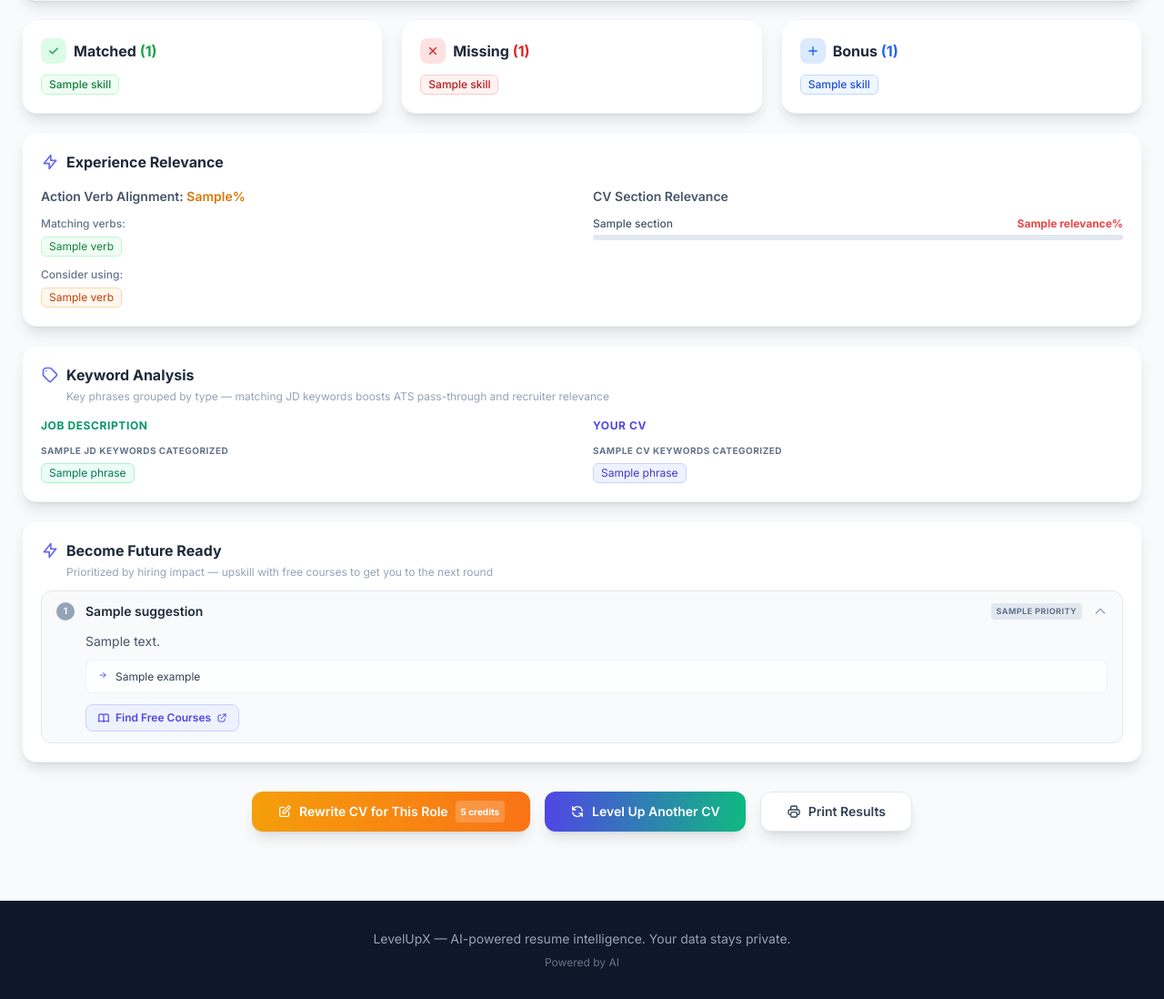
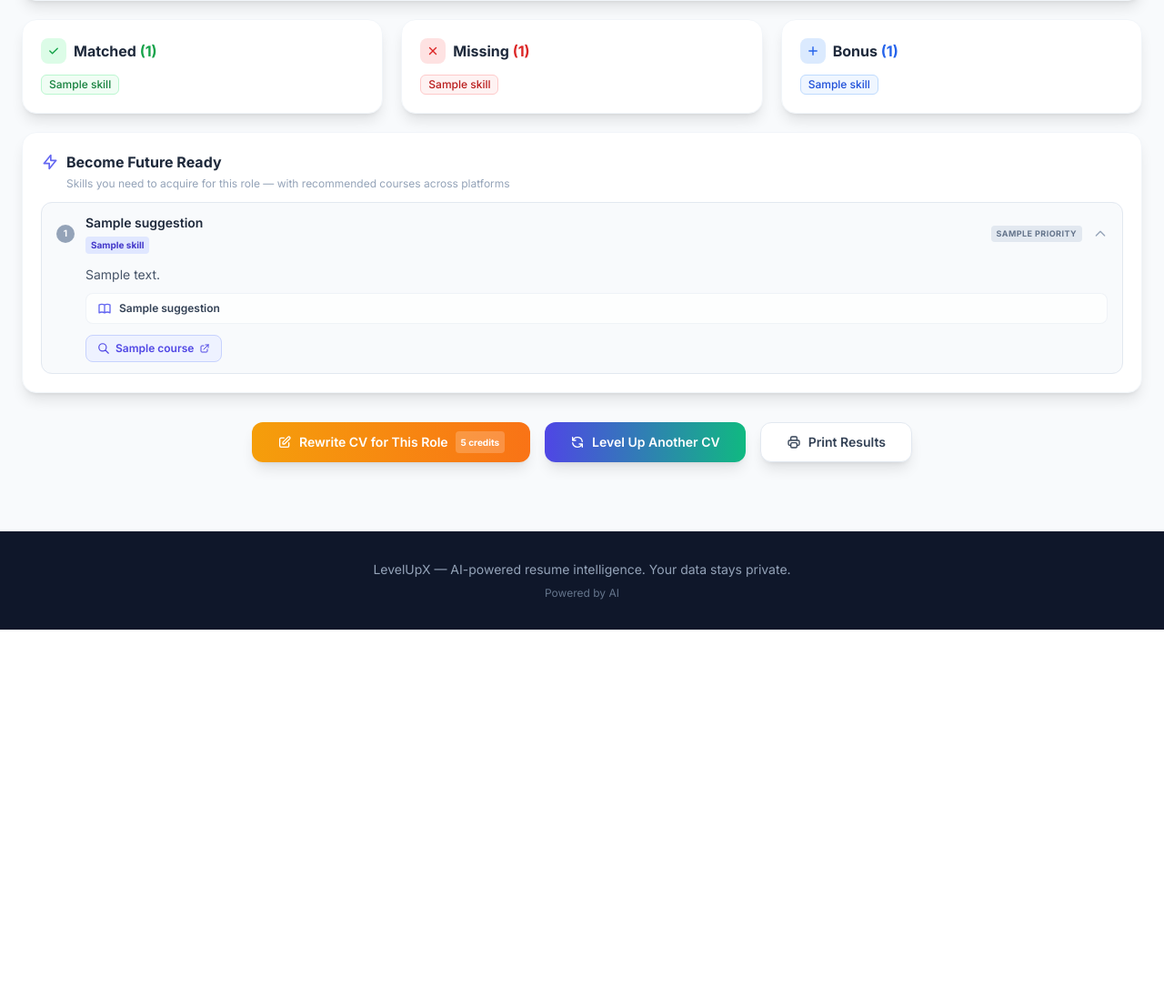
Before and after one commit to Sumant2298/cv-analyzer, a Flask app: template templates/results.html in a window 1280 px wide. Shown: the part 1125-2223 px from the top of the page at 91% size. After the commit the page ends 1817 px from the top, so only its background shows below. Run offline with Flask 3, Linux system fonts and the light colour scheme; the template is opened without the code that fills it: most values are stand-ins (such as "Sample title", 1, 10 or a date in 2020); some libraries are stand-ins or nearby versions.

Commit message:
Refocus Become Future Ready on skill acquisition + multi-platform courses
- Remove Experience Relevance and Keyword Analysis cards from results
- Rewrite LLM prompt: suggestions now focus on skill acquisition
  (not CV writing advice) with specific course recommendations
- Add _generate_course_urls() for Udemy, Coursera, Simplilearn search links
- LLM recommends course_name + platform for each missing skill
- Template shows skill badge, course recommendation, 3 platform buttons
- Default suggestions updated to skill-development (Cloud, PM, Data, etc.)
- Backward compatible: falls back to single course_url if course_urls missing

Co-Authored-By: Claude Opus 4.6 <noreply@anthropic.com>

```diff
--- a/templates/results.html
+++ b/templates/results.html
@@ -374,119 +374,13 @@
         </div>
     </div>
 
-    <!-- ===================== EXPERIENCE RELEVANCE — 6 sections ===================== -->
-    <div class="bg-white rounded-2xl shadow-lg border border-slate-100 p-5 anim-fade-up-4">
-        <h3 class="text-base font-bold text-slate-800 mb-4 flex items-center gap-2">
-            <svg class="w-5 h-5 text-brand-500" fill="none" stroke="currentColor" viewBox="0 0 24 24"><path stroke-linecap="round" stroke-linejoin="round" stroke-width="2" d="M13 10V3L4 14h7v7l9-11h-7z"/></svg>
-            Experience Relevance
-        </h3>
-        <div class="grid grid-cols-1 md:grid-cols-2 gap-6">
-            <div>
-                <h4 class="text-sm font-semibold text-slate-600 mb-3">Action Verb Alignment: <span class="{% if results.experience_analysis.verb_alignment >= 50 %}text-green-600{% else %}text-amber-600{% endif %}">{{ results.experience_analysis.verb_alignment }}%</span></h4>
-                {% if results.experience_analysis.common_action_verbs %}
-                <p class="text-xs text-slate-500 mb-1.5 font-medium">Matching verbs:</p>
-                <div class="flex flex-wrap gap-1 mb-3">
-                    {% for verb in results.experience_analysis.common_action_verbs %}
-                    <span class="bg-green-50 text-green-700 text-xs px-2 py-0.5 rounded-md border border-green-200">{{ verb }}</span>
-                    {% endfor %}
-                </div>
-                {% endif %}
-                {% if results.experience_analysis.missing_action_verbs %}
-                <p class="text-xs text-slate-500 mb-1.5 font-medium">Consider using:</p>
-                <div class="flex flex-wrap gap-1">
-                    {% for verb in results.experience_analysis.missing_action_verbs %}
-                    <span class="bg-orange-50 text-orange-700 text-xs px-2 py-0.5 rounded-md border border-orange-200">{{ verb }}</span>
-                    {% endfor %}
-                </div>
-                {% endif %}
-            </div>
-            <div>
-                <h4 class="text-sm font-semibold text-slate-600 mb-3">CV Section Relevance</h4>
-                {% if results.experience_analysis.section_relevance %}
-                <div class="space-y-2.5">
-                    {% for section in results.experience_analysis.section_relevance %}
-                    <div>
-                        <div class="flex justify-between text-xs mb-1">
-                            <span class="text-slate-600 font-medium">{{ section.section }}</span>
-                            <span class="font-bold {% if section.relevance >= 60 %}text-green-600{% elif section.relevance >= 35 %}text-amber-600{% else %}text-red-500{% endif %}">{{ section.relevance }}%</span>
-                        </div>
-                        <div class="w-full bg-slate-200 rounded-full h-1.5">
-                            <div class="h-1.5 rounded-full anim-bar {% if section.relevance >= 60 %}bg-green-500{% elif section.relevance >= 35 %}bg-amber-500{% else %}bg-red-400{% endif %}" style="width:{{ section.relevance }}%"></div>
-                        </div>
-                    </div>
-                    {% endfor %}
-                </div>
-                {% else %}<p class="text-sm text-slate-400">Could not detect distinct sections in your CV.</p>{% endif %}
-            </div>
-        </div>
-    </div>
-
-    <!-- ===================== KEYWORD ANALYSIS ===================== -->
-    <div class="bg-white rounded-2xl shadow-lg border border-slate-100 p-5">
-        <h3 class="text-base font-bold text-slate-800 mb-1 flex items-center gap-2">
-            <svg class="w-5 h-5 text-brand-500" fill="none" stroke="currentColor" viewBox="0 0 24 24"><path stroke-linecap="round" stroke-linejoin="round" stroke-width="2" d="M7 7h.01M7 3h5c.512 0 1.024.195 1.414.586l7 7a2 2 0 010 2.828l-7 7a2 2 0 01-2.828 0l-7-7A1.994 1.994 0 013 12V7a4 4 0 014-4z"/></svg>
-            Keyword Analysis
-        </h3>
-        <p class="text-xs text-slate-400 mb-4 ml-7">Key phrases grouped by type — matching JD keywords boosts ATS pass-through and recruiter relevance</p>
-        <div class="grid grid-cols-1 md:grid-cols-2 gap-6">
-            <!-- JD Keywords -->
-            <div>
-                <h4 class="text-xs font-bold text-emerald-600 uppercase tracking-wider mb-3">Job Description</h4>
-                {% if results.jd_keywords_categorized %}
-                <div class="space-y-3">
-                    {% for cat_name, keywords in results.jd_keywords_categorized.items() %}
-                    <div>
-                        <p class="text-[10px] font-bold text-slate-500 uppercase tracking-wider mb-1.5">{{ cat_name }}</p>
-                        <div class="flex flex-wrap gap-1">
-                            {% for kw in keywords %}
-                            <span class="bg-emerald-50 text-emerald-700 text-xs px-2 py-0.5 rounded-md border border-emerald-200" title="Score: {{ kw.score }}">{{ kw.phrase }}</span>
-                            {% endfor %}
-                        </div>
-                    </div>
-                    {% endfor %}
-                </div>
-                {% else %}
-                <div class="flex flex-wrap gap-1.5">
-                    {% for kw in results.jd_keywords[:12] %}
-                    <span class="bg-emerald-50 text-emerald-700 text-xs px-2 py-0.5 rounded-md border border-emerald-200">{{ kw.phrase }}</span>
-                    {% endfor %}
-                </div>
-                {% endif %}
-            </div>
-            <!-- CV Keywords -->
-            <div>
-                <h4 class="text-xs font-bold text-brand-600 uppercase tracking-wider mb-3">Your CV</h4>
-                {% if results.cv_keywords_categorized %}
-                <div class="space-y-3">
-                    {% for cat_name, keywords in results.cv_keywords_categorized.items() %}
-                    <div>
-                        <p class="text-[10px] font-bold text-slate-500 uppercase tracking-wider mb-1.5">{{ cat_name }}</p>
-                        <div class="flex flex-wrap gap-1">
-                            {% for kw in keywords %}
-                            <span class="bg-brand-50 text-brand-700 text-xs px-2 py-0.5 rounded-md border border-brand-200" title="Score: {{ kw.score }}">{{ kw.phrase }}</span>
-                            {% endfor %}
-                        </div>
-                    </div>
-                    {% endfor %}
-                </div>
-                {% else %}
-                <div class="flex flex-wrap gap-1.5">
-                    {% for kw in results.cv_keywords[:12] %}
-                    <span class="bg-brand-50 text-brand-700 text-xs px-2 py-0.5 rounded-md border border-brand-200">{{ kw.phrase }}</span>
-                    {% endfor %}
-                </div>
-                {% endif %}
-            </div>
-        </div>
-    </div>
-
-    <!-- ===================== BECOME FUTURE READY — Suggestions + Course Links ===================== -->
+    <!-- ===================== BECOME FUTURE READY — Skill Acquisition + Multi-Platform Courses ===================== -->
     <div class="bg-white rounded-2xl shadow-lg border border-slate-100 p-5">
         <h3 class="text-base font-bold text-slate-800 mb-1 flex items-center gap-2">
             <svg class="w-5 h-5 text-brand-500" fill="none" stroke="currentColor" viewBox="0 0 24 24"><path stroke-linecap="round" stroke-linejoin="round" stroke-width="2" d="M13 10V3L4 14h7v7l9-11h-7z"/></svg>
             Become Future Ready
         </h3>
-        <p class="text-xs text-slate-400 mb-3 ml-7">Prioritized by hiring impact — upskill with free courses to get you to the next round</p>
+        <p class="text-xs text-slate-400 mb-3 ml-7">Skills you need to acquire for this role — with recommended courses across platforms</p>
         <div class="space-y-2">
             {% for suggestion in results.suggestions %}
             <details class="group rounded-xl border transition-all
@@ -500,7 +394,12 @@
                         {% elif suggestion.priority == 'medium' %}bg-amber-500
                         {% else %}bg-slate-400{% endif %}
                         text-white rounded-full flex items-center justify-center text-[10px] font-bold">{{ loop.index }}</span>
-                    <h4 class="font-semibold text-slate-800 text-sm flex-1">{{ suggestion.title }}</h4>
+                    <div class="flex-1 min-w-0">
+                        <h4 class="font-semibold text-slate-800 text-sm">{{ suggestion.title }}</h4>
+                        {% if suggestion.skill %}
+                        <span class="inline-block text-[10px] font-bold text-brand-700 bg-brand-100 px-1.5 py-0.5 rounded mt-0.5">{{ suggestion.skill }}</span>
+                        {% endif %}
+                    </div>
                     <span class="text-[9px] font-bold uppercase tracking-wider px-1.5 py-0.5 rounded
                         {% if suggestion.priority == 'high' %}text-red-600 bg-red-100
                         {% elif suggestion.priority == 'medium' %}text-amber-600 bg-amber-100
@@ -509,22 +408,37 @@
                 </summary>
                 <div class="px-4 pb-3 pt-0">
                     <p class="text-sm text-slate-600 leading-relaxed ml-8">{{ suggestion.body }}</p>
-                    {% if suggestion.examples %}
-                    <div class="mt-2 ml-8 space-y-1.5">
-                        {% for example in suggestion.examples %}
-                        <div class="flex items-start gap-2 bg-white/70 rounded-lg px-3 py-2 border border-slate-200/50">
-                            <svg class="w-3 h-3 text-brand-500 mt-0.5 flex-shrink-0" fill="none" stroke="currentColor" viewBox="0 0 24 24"><path stroke-linecap="round" stroke-linejoin="round" stroke-width="2" d="M13 7l5 5m0 0l-5 5m5-5H6"/></svg>
-                            <p class="text-xs text-slate-700 leading-relaxed">{{ example }}</p>
+                    {% if suggestion.course_name %}
+                    <div class="mt-2 ml-8 bg-white/70 rounded-lg px-3 py-2 border border-slate-200/50">
+                        <div class="flex items-center gap-2">
+                            <svg class="w-4 h-4 text-brand-500 flex-shrink-0" fill="none" stroke="currentColor" viewBox="0 0 24 24"><path stroke-linecap="round" stroke-linejoin="round" stroke-width="2" d="M12 6.253v13m0-13C10.832 5.477 9.246 5 7.5 5S4.168 5.477 3 6.253v13C4.168 18.477 5.754 18 7.5 18s3.332.477 4.5 1.253m0-13C13.168 5.477 14.754 5 16.5 5c1.747 0 3.332.477 4.5 1.253v13C19.832 18.477 18.247 18 16.5 18c-1.746 0-3.332.477-4.5 1.253"/></svg>
+                            <div>
+                                <p class="text-xs font-semibold text-slate-700">{{ suggestion.course_name }}</p>
+                                {% if suggestion.platform %}
+                                <p class="text-[10px] text-slate-400">on {{ suggestion.platform }}</p>
+                                {% endif %}
+                            </div>
                         </div>
+                    </div>
+                    {% endif %}
+                    {% if suggestion.course_urls %}
+                    <div class="mt-3 ml-8 flex flex-wrap gap-2">
+                        {% for course in suggestion.course_urls %}
+                        <a href="{{ course.url }}" target="_blank" rel="noopener noreferrer"
+                           class="inline-flex items-center gap-1.5 text-xs font-semibold text-brand-600 bg-brand-50 hover:bg-brand-100 border border-brand-200 px-3 py-1.5 rounded-lg transition-colors">
+                            <svg class="w-3.5 h-3.5" fill="none" stroke="currentColor" viewBox="0 0 24 24"><path stroke-linecap="round" stroke-linejoin="round" stroke-width="2" d="M21 21l-6-6m2-5a7 7 0 11-14 0 7 7 0 0114 0z"/></svg>
+                            {{ course.name }}
+                            <svg class="w-3 h-3" fill="none" stroke="currentColor" viewBox="0 0 24 24"><path stroke-linecap="round" stroke-linejoin="round" stroke-width="2" d="M10 6H6a2 2 0 00-2 2v10a2 2 0 002 2h10a2 2 0 002-2v-4M14 4h6m0 0v6m0-6L10 14"/></svg>
+                        </a>
                         {% endfor %}
                     </div>
-                    {% endif %}
-                    {% if suggestion.course_url %}
+                    {% elif suggestion.course_url %}
+                    {# Backward compatibility: single course_url fallback #}
                     <div class="mt-3 ml-8">
                         <a href="{{ suggestion.course_url }}" target="_blank" rel="noopener noreferrer"
                            class="inline-flex items-center gap-1.5 text-xs font-semibold text-brand-600 bg-brand-50 hover:bg-brand-100 border border-brand-200 px-3 py-1.5 rounded-lg transition-colors">
-                            <svg class="w-3.5 h-3.5" fill="none" stroke="currentColor" viewBox="0 0 24 24"><path stroke-linecap="round" stroke-linejoin="round" stroke-width="2" d="M12 6.253v13m0-13C10.832 5.477 9.246 5 7.5 5S4.168 5.477 3 6.253v13C4.168 18.477 5.754 18 7.5 18s3.332.477 4.5 1.253m0-13C13.168 5.477 14.754 5 16.5 5c1.747 0 3.332.477 4.5 1.253v13C19.832 18.477 18.247 18 16.5 18c-1.746 0-3.332.477-4.5 1.253"/></svg>
-                            Find Free Courses
+                            <svg class="w-3.5 h-3.5" fill="none" stroke="currentColor" viewBox="0 0 24 24"><path stroke-linecap="round" stroke-linejoin="round" stroke-width="2" d="M21 21l-6-6m2-5a7 7 0 11-14 0 7 7 0 0114 0z"/></svg>
+                            Find Courses
                             <svg class="w-3 h-3" fill="none" stroke="currentColor" viewBox="0 0 24 24"><path stroke-linecap="round" stroke-linejoin="round" stroke-width="2" d="M10 6H6a2 2 0 00-2 2v10a2 2 0 002 2h10a2 2 0 002-2v-4M14 4h6m0 0v6m0-6L10 14"/></svg>
                         </a>
                     </div>
```
Also changed, not shown: llm_service.py (+73 -34 lines).
